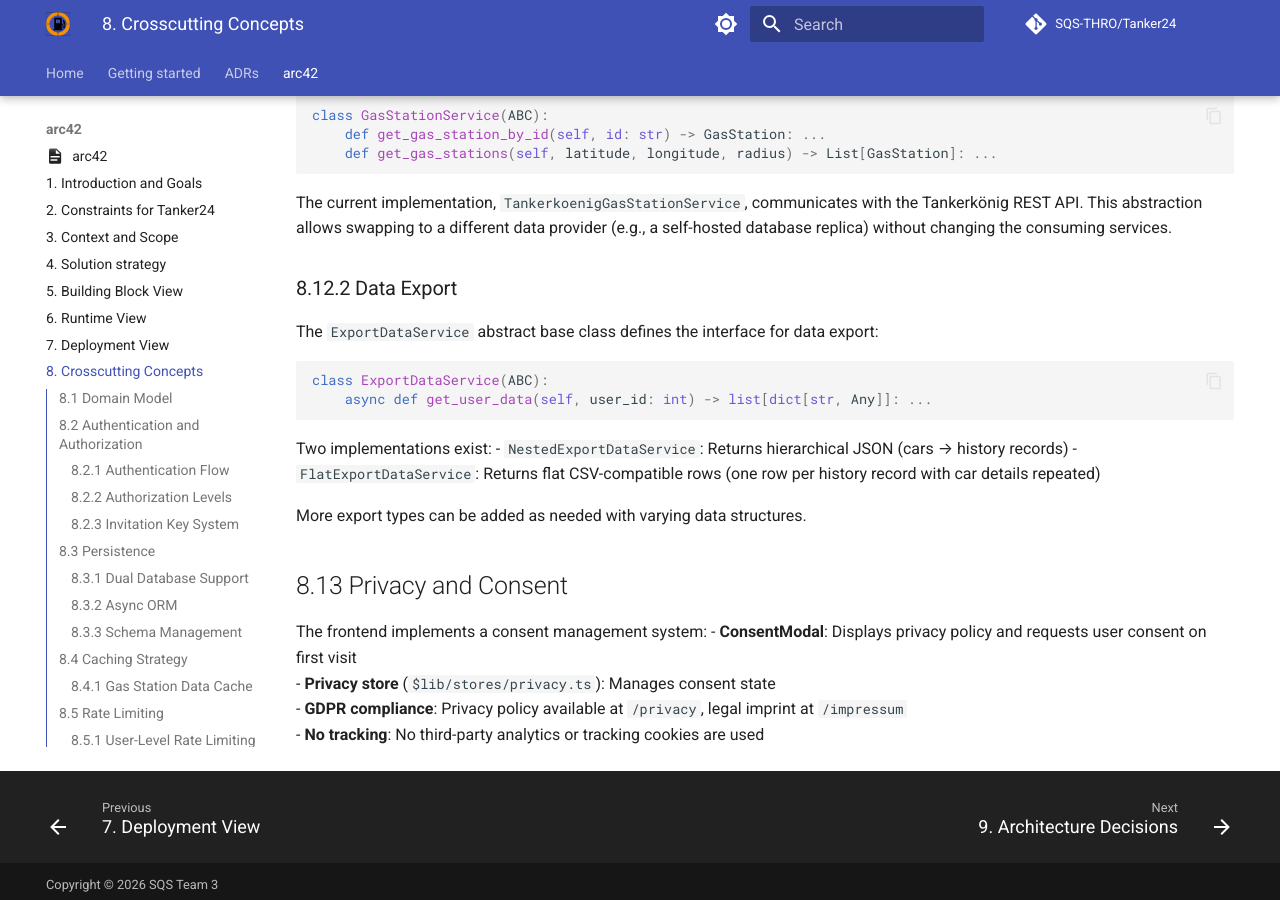
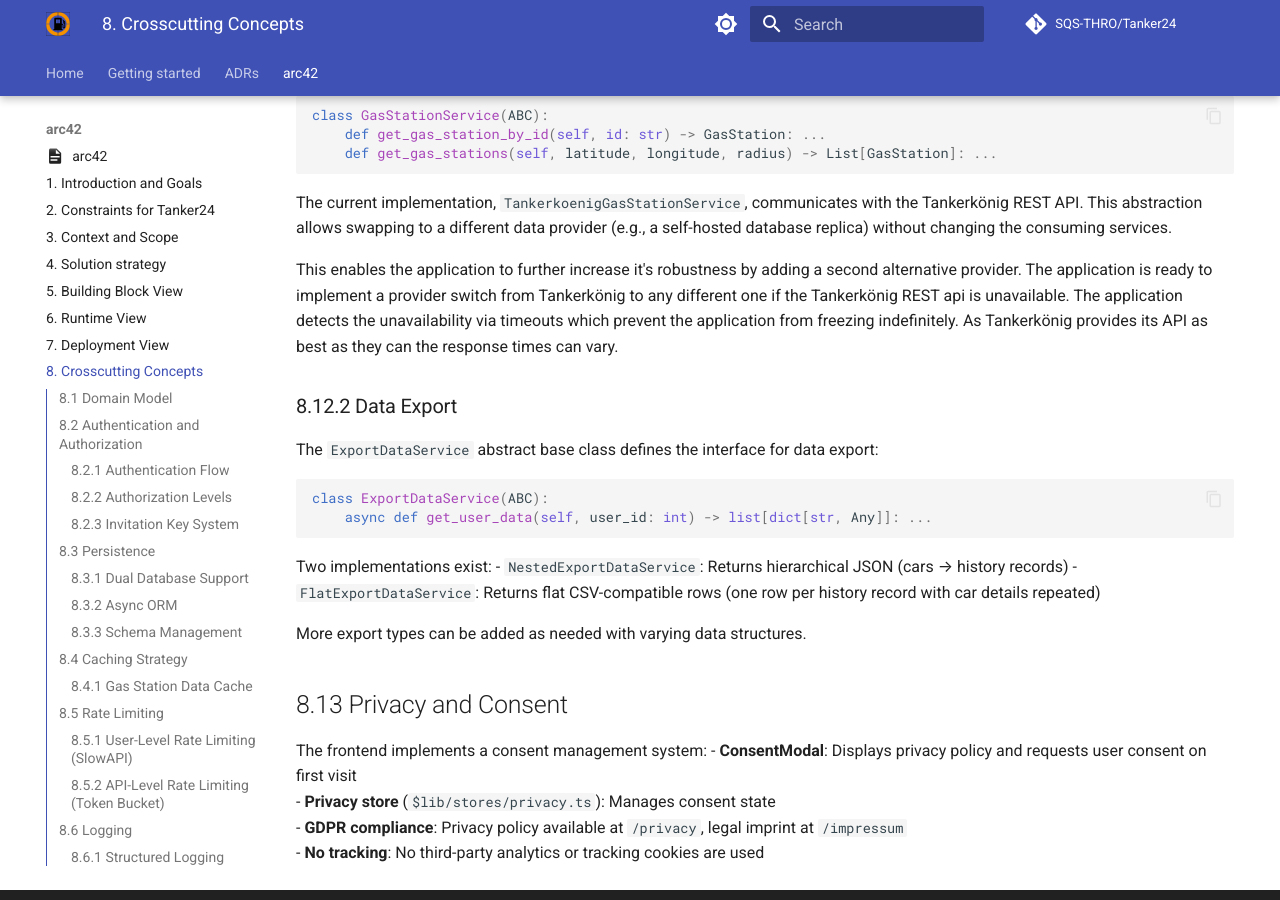
Before and after one commit to SQS-THRO/Tanker24, an MkDocs documentation site: the page built from docs/arc42/08_crosscutting_concepts.md, in a window 1280 px wide and 900 px high, scrolled down 7242 px. Built offline with MkDocs 1.6.1 and Material for MkDocs 9.7.7, drawn with Linux system fonts in a browser that asks for light colours; comment, search, counter and statistics services are not loaded.

Commit message:
#225 improved on the wording for our resilient api connections

```diff
--- a/docs/arc42/08_crosscutting_concepts.md
+++ b/docs/arc42/08_crosscutting_concepts.md
@@ -231,6 +231,8 @@
 
 The current implementation, `TankerkoenigGasStationService`, communicates with the Tankerkönig REST API. This abstraction allows swapping to a different data provider (e.g., a self-hosted database replica) without changing the consuming services.
 
+This enables the application to further increase it's robustness by adding a second alternative provider. The application is ready to implement a provider switch from Tankerkönig to any different one if the Tankerkönig REST api is unavailable. The application detects the unavailability via timeouts which prevent the application from freezing indefinitely. As Tankerkönig provides its API as best as they can the response times can vary.
+
 ### 8.12.2 Data Export
 
 The `ExportDataService` abstract base class defines the interface for data export:
```
